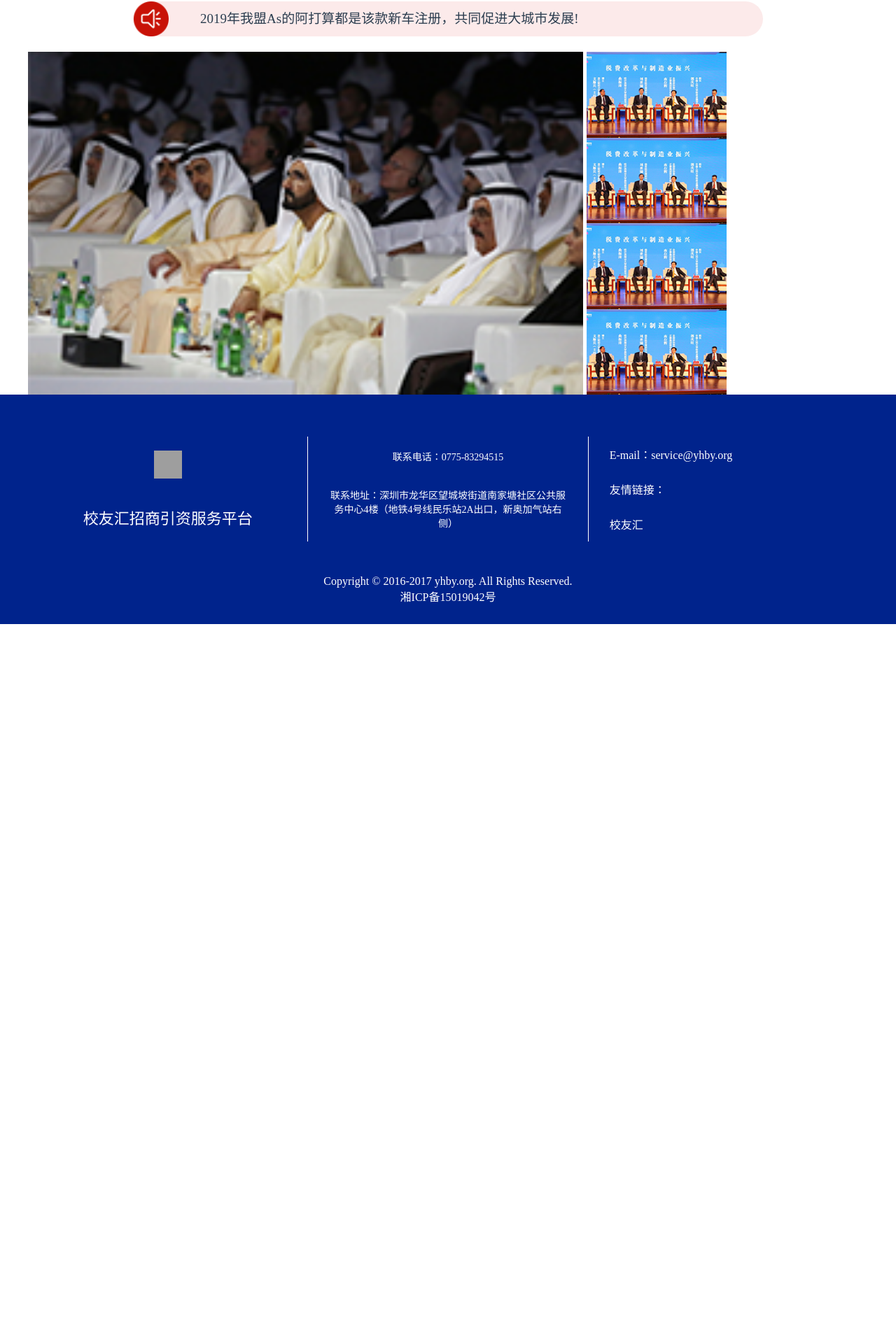
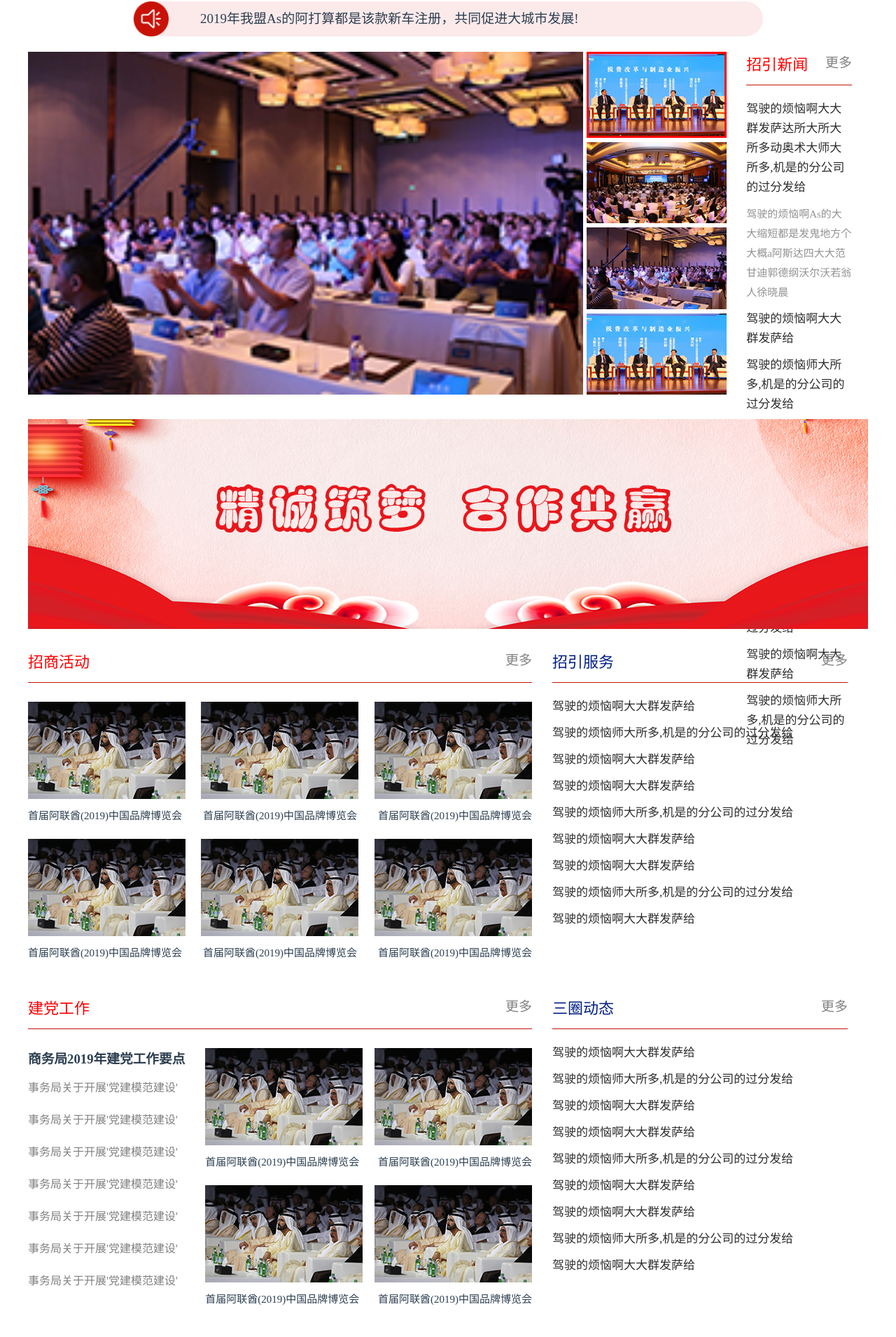
Before and after one commit to qinxuanyu/attract-investment, a Vue app in the folder investment/: page / in a window 1280 px wide. Shown: the part 752-2663 px from the top of the page at 70% size. Before the commit the page ends 1644 px from the top, so only its background shows below. Built offline with nearby package versions, Linux system fonts and the light colour scheme; grey boxes are pictures that could not be loaded.

Commit message:
index页面

```diff
--- a/investment/src/views/index/index.vue
+++ b/investment/src/views/index/index.vue
@@ -4,14 +4,144 @@
       <img src="../../assets/trumpet.png" alt="" class="float-left clearfix"> 2019年我盟As的阿打算都是该款新车注册，共同促进大城市发展!
     </div>
     <div class="zhong">
-      <img src="../../assets/activity1.png" alt="" class="yi">
+      <img :src="currimg" alt="" class="yi" :class="{'active':dh}">
       <div class="er">
-        <img :src="item" alt="" v-for="(item, index) in imglist" :key="index" class="potor">
+        <img :src="item" alt="" :class="{'active':index==curr}" v-for="(item, index) in imglist" :key="index" class="potor" @mouseenter="jing(index)">
       </div>
-      <div class="san"></div>
+      <div class="san">
+        <div class="li">
+          <div class="Journalism">
+            <span class="span1">招引新闻</span>
+            <span class="span2">更多</span>
+          </div>
+          <div class="p gg">驾驶的烦恼啊大大群发萨达所大所大所多动奥术大师大所多,机是的分公司的过分发给</div>
+          <div class="p g">驾驶的烦恼啊As的大大缩短都是发鬼地方个大概a阿斯达四大大范甘迪郭德纲沃尔沃若翁人徐晓晨</div>
+          <div class="p">驾驶的烦恼啊大大群发萨给</div>
+          <div class="p">驾驶的烦恼师大所多,机是的分公司的过分发给</div>
+          <div class="p">驾驶的烦恼啊大大群发萨给</div>
+          <div class="p">驾驶的烦恼师大所多,机是的分公司的过分发给</div>
+          <div class="p">驾驶的烦恼啊大大群发萨给</div>
+          <div class="p">驾驶的烦恼师大所多,机是的分公司的过分发给</div>
+          <div class="p">驾驶的烦恼啊大大群发萨给</div>
+          <div class="p">驾驶的烦恼师大所多,机是的分公司的过分发给</div>
+        </div>
+      </div>
     </div>
+    <img src="../../assets/advertising1.png" alt="">
+    <!--第一个-->
+    <div class="xia">
+      <div class="z">
+        <div class="Journalism">
+          <span class="span1">招商活动</span>
+          <span class="span2">更多</span>
+        </div>
+        <div class="flex">
+          <div class="lm">
+            <img src="../../assets/activity1.png" alt="">
+            <h3 class="h3">首届阿联酋(2019)中国品牌博览会</h3>
+          </div>
+          <div class="lm">
+            <img src="../../assets/activity1.png" alt="">
+            <h3 class="h3">首届阿联酋(2019)中国品牌博览会</h3>
+          </div>
+          <div class="lm">
+            <img src="../../assets/activity1.png" alt="">
+            <h3 class="h3">首届阿联酋(2019)中国品牌博览会</h3>
+          </div>
+          <div class="lm">
+            <img src="../../assets/activity1.png" alt="">
+            <h3 class="h3">首届阿联酋(2019)中国品牌博览会</h3>
+          </div>
+          <div class="lm">
+            <img src="../../assets/activity1.png" alt="">
+            <h3 class="h3">首届阿联酋(2019)中国品牌博览会</h3>
+          </div>
+          <div class="lm">
+            <img src="../../assets/activity1.png" alt="">
+            <h3 class="h3">首届阿联酋(2019)中国品牌博览会</h3>
+          </div>
 
+        </div>
+      </div>
+      <div class="y">
+        <div class="yy">
+          <div class="Journalism">
+            <span class="span1" style="color:#001F84">招引服务</span>
+            <span class="span2">更多</span>
+          </div>
+          <div class="p gg">驾驶的烦恼啊大大群发萨给</div>
+          <div class="p">驾驶的烦恼师大所多,机是的分公司的过分发给</div>
+          <div class="p">驾驶的烦恼啊大大群发萨给</div>
+          <div class="p">驾驶的烦恼啊大大群发萨给</div>
+          <div class="p">驾驶的烦恼师大所多,机是的分公司的过分发给</div>
+          <div class="p">驾驶的烦恼啊大大群发萨给</div>
+          <div class="p">驾驶的烦恼啊大大群发萨给</div>
+          <div class="p">驾驶的烦恼师大所多,机是的分公司的过分发给</div>
+          <div class="p">驾驶的烦恼啊大大群发萨给</div>
+        </div>
+      </div>
 
+    </div>
+    <!--第二个-->
+    <div class="xia">
+      <div class="z">
+        <div class="Journalism">
+          <span class="span1">建党工作</span>
+          <span class="span2">更多</span>
+        </div>
+        <div class="flex">
+          <div class="zf">
+            <h3 style="text-align: left;padding-bottom: 5px;">商务局2019年建党工作要点</h3>
+            <span class="span">事务局关于开展'党建模范建设'</span>
+            <span class="span">事务局关于开展'党建模范建设'</span>
+            <span class="span">事务局关于开展'党建模范建设'</span>
+            <span class="span">事务局关于开展'党建模范建设'</span>
+            <span class="span">事务局关于开展'党建模范建设'</span>
+            <span class="span">事务局关于开展'党建模范建设'</span>
+            <span class="span">事务局关于开展'党建模范建设'</span>
+          </div>
+          <div class="yf">
+            <div class="lm">
+              <img src="../../assets/activity1.png" alt="">
+              <h3 class="h3">首届阿联酋(2019)中国品牌博览会</h3>
+            </div>
+            <div class="lm">
+              <img src="../../assets/activity1.png" alt="">
+              <h3 class="h3">首届阿联酋(2019)中国品牌博览会</h3>
+            </div>
+            <div class="lm">
+              <img src="../../assets/activity1.png" alt="">
+              <h3 class="h3">首届阿联酋(2019)中国品牌博览会</h3>
+            </div>
+
+            <div class="lm">
+              <img src="../../assets/activity1.png" alt="">
+              <h3 class="h3">首届阿联酋(2019)中国品牌博览会</h3>
+            </div>
+
+          </div>
+        </div>
+      </div>
+      <div class="y">
+        <div class="yy">
+          <div class="Journalism">
+            <span class="span1" style="color:#001F84">三圈动态</span>
+            <span class="span2">更多</span>
+          </div>
+          <div class="p gg">驾驶的烦恼啊大大群发萨给</div>
+          <div class="p">驾驶的烦恼师大所多,机是的分公司的过分发给</div>
+          <div class="p">驾驶的烦恼啊大大群发萨给</div>
+          <div class="p">驾驶的烦恼啊大大群发萨给</div>
+          <div class="p">驾驶的烦恼师大所多,机是的分公司的过分发给</div>
+          <div class="p">驾驶的烦恼啊大大群发萨给</div>
+          <div class="p">驾驶的烦恼啊大大群发萨给</div>
+          <div class="p">驾驶的烦恼师大所多,机是的分公司的过分发给</div>
+          <div class="p">驾驶的烦恼啊大大群发萨给</div>
+        </div>
+      </div>
+
+    </div>
+    <img src="../../assets/advertising2.png" alt="" class="hh">
   </div>
 </template>
 <script>
@@ -19,11 +149,22 @@
 
     data() {
       return {
-       imglist:[require('../../assets/activity2.png'),require('../../assets/activity2.png'),require('../../assets/activity2.png'),require('../../assets/activity2.png'),]
+        imglist: [require('../../assets/activity2.png'), require('../../assets/activity3.png'), require(
+          '../../assets/activity4.png'), require('../../assets/activity2.png'), ],
+        curr: 0,
+        currimg: require('../../assets/activity4.png'),
+        dh: false
       }
     },
     methods: {
-
+      jing(index) {
+        this.curr = index
+        this.currimg = this.imglist[index]
+        this.dh = true
+        setTimeout(() => {
+          this.dh = false
+        }, 200);
+      }
     }
 
   }
@@ -66,10 +207,12 @@
   .zhong {
     height: 490px;
     display: flex;
+    margin-bottom: 35px;
   }
 
   .yi {
     flex: 2;
+    transition: 500ms;
   }
 
   .er {
@@ -81,13 +224,157 @@
   .san {
     flex: 3;
   }
-  .er:nth-child(2){
 
-  margin:0 5px 0px 5px;
+  .potor:nth-child(1) {
+    margin: 0 5px 3px 5px;
   }
-.potor{
-  flex: 1;
-  height: 115px;
-  width: 200px;
+
+  .potor:nth-child(2) {
+    margin: 3px 5px 3px 5px;
   }
+
+  .potor:nth-child(3) {
+    margin: 3px 5px 3px 5px;
+  }
+
+  .potor:nth-child(4) {
+    margin: 3px 5px 0px 5px;
+  }
+
+  .potor {
+    flex: 1;
+    height: 115px;
+    width: 200px;
+  }
+
+  .potor.active {
+    border: 3px red solid;
+  }
+
+  .yi.active {
+    opacity: 0.5;
+  }
+
+  .Journalism {
+    height: 48px;
+    border-bottom: 1px #C71106 solid;
+    display: flex;
+    justify-content: space-between;
+  }
+
+  .span1 {
+    color: red;
+    font-size: 22px;
+  }
+
+  .span2 {
+    color: #828282;
+    font-size: 19px;
+  }
+
+  .li {
+    padding: 0 23px;
+    text-align: left;
+  }
+
+  .p {
+    font-size: 17px;
+    color: #2D2D2D;
+    line-height: 28px;
+    margin: 10px 0;
+  }
+
+  .g {
+    font-size: 15px;
+    color: #919191;
+  }
+
+  .xia {
+    display: flex;
+    height: 470px;
+    margin-top: 25px;
+  }
+
+  .z {
+    flex: 3;
+  }
+
+  .y {
+    flex: 2;
+  }
+
+  .flex {
+    display: flex;
+    flex-wrap: wrap;
+    width: 100%;
+    height: calc(100% - 48px);
+    padding: 27px 0 3px 0;
+  }
+
+  .lm {
+    flex: 0 0 33.33%;
+    text-align: left;
+    /*margin: 23px 0 0px 0;*/
+  }
+
+  .flex .lm:nth-child(3n) {
+    text-align: right
+  }
+
+  .flex .lm:nth-child(2) {
+    text-align: center
+  }
+
+  .flex .lm:nth-child(5) {
+    text-align: center;
+  }
+
+  .h3 {
+    font-size: 15px;
+    padding: 8px 0;
+    font-weight: normal;
+  }
+
+  .gg {
+    margin: 20px 0 10px 0;
+  }
+
+  .yy {
+    padding: 0 29px;
+    text-align: left;
+    color: #303030;
+  }
+
+  .zf {
+    flex: 1;
+  }
+
+  .yf {
+    flex: 2;
+  }
+
+  .span {
+    display: block;
+    text-align: left;
+    padding: 11px 0;
+    color: #808080;
+  }
+
+  .yf {
+    display: flex;
+    flex-wrap: wrap;
+    padding-left: 20px;
+  }
+
+  .flex .yf .lm {
+    flex: 0 0 50%;
+    text-align: left;
+  }
+
+  .flex .yf .lm:nth-child(2n) {
+    text-align: right;
+  }
+.hh{
+      margin: 20px 0 60px 0;
+}
 </style>
```
